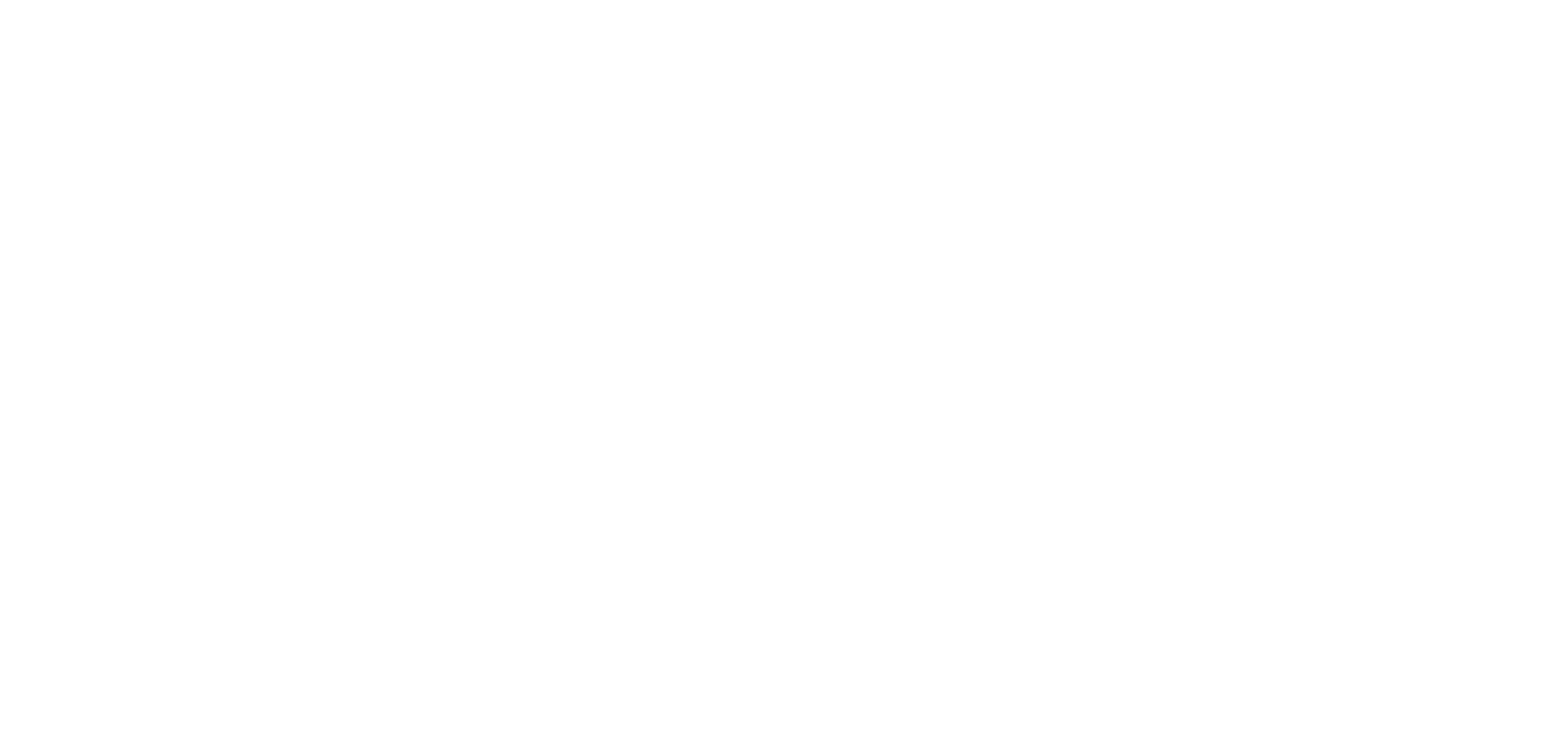
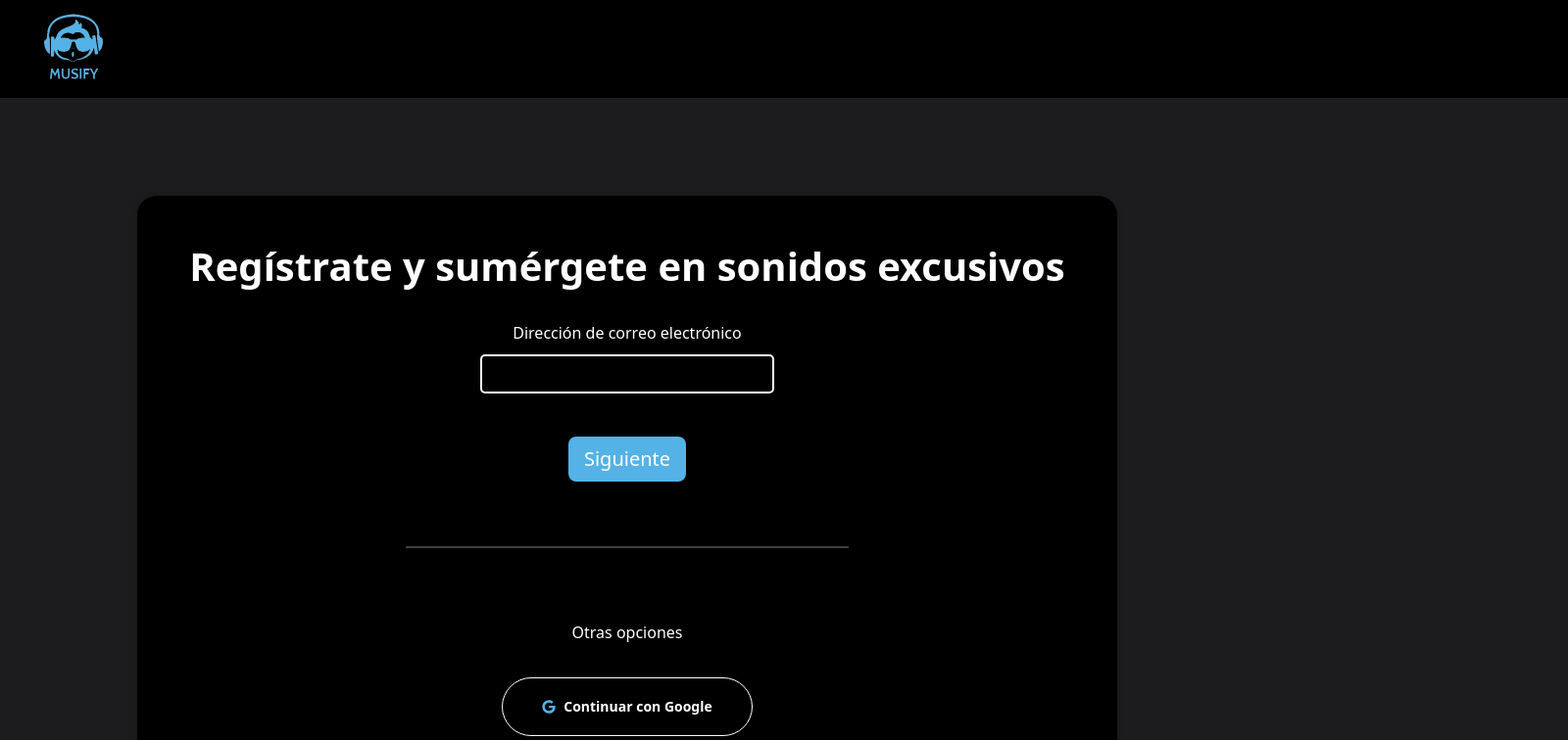
Before and after one commit to UNIZAR-30226-2024-09/Front-Web, a React (Create React App) app in the folder musify/: page /registro_correo in a window 1280 px wide. Before the commit this address had no page. Shown: the top 756 px of the page at 98% size, 1600 px wide, since content can reach past the window. Built offline with nearby package versions, Linux system fonts and the light colour scheme.

Commit message:
pantallas registro

```diff
--- a/musify/src/App.js
+++ b/musify/src/App.js
@@ -1,6 +1,8 @@
 import React from 'react';
 import InicioSesion from "./paginas/inicio_sesion/inicio_sesion";
-import Registro from "./paginas/registro/registro";
+import RegistroCorreo from "./paginas/registro_correo/registro_correo";
+import RegistroClave from "./paginas/registro_clave/registro_clave";
+import RegistroInfo from "./paginas/registro_info/registro_info";
 import { BrowserRouter, Route, Routes } from "react-router-dom";
 
 export default class App extends React.Component {
@@ -9,7 +11,9 @@
       <BrowserRouter>
         <Routes>
           <Route path="/inicio_sesion" element={<InicioSesion />} />
-          <Route path="/registro" element={<Registro />} />
+          <Route path="/registro_correo" element={<RegistroCorreo />} />
+          <Route path="/registro_clave" element={<RegistroClave />} />
+          <Route path="/registro_info" element={<RegistroInfo />} />
         </Routes>
       </BrowserRouter>
     );
--- a/musify/src/paginas/inicio_sesion/inicio_sesion.jsx
+++ b/musify/src/paginas/inicio_sesion/inicio_sesion.jsx
@@ -46,7 +46,7 @@
                     </Button>
                 </div>
                 <div className="text-center mt-2">
-                    <p style={{ color: 'white', marginBottom: '10px' }}>¿No tienes cuenta? <a href="/suscribirse" style={{ color: '#54b2e7' }}>Suscríbete a Musify</a></p>
+                    <p style={{ color: 'white', marginBottom: '10px' }}>¿No tienes cuenta? <a href="/registro_correo" style={{ color: '#54b2e7' }}>Suscríbete a Musify</a></p>
                 </div>
                 {/* Otro contenido que desees incluir en la tarjeta */}
             </div>
--- /dev/null
+++ b/musify/src/paginas/registro_clave/registro_clave.css
@@ -0,0 +1,38 @@
+.registroClave-card {
+    width: 1000px; /* Ajusta la anchura según sea necesario */
+    height: 600px;
+    background-color: black;
+    color: white;
+    border-radius: 20px;
+    box-shadow: 0 4px 8px rgba(0, 0, 0, 0.2);
+    padding: 48px;
+    margin: auto;
+    margin-top: 100px;
+    margin-bottom: 80px; /* Agregamos margen inferior */
+    text-align: center;
+    display: flex;
+    flex-direction: column;
+    justify-content: center;
+}
+
+.custom-button {
+    background-color: black ;
+    height: 60px;
+    border-color: white ;
+    color: white !important;
+    padding-left: 40px !important;
+    padding-right: 40px !important;
+}
+
+.google-icon {
+    color: #54b2e7;
+    vertical-align: middle;
+    margin-right: 8px; /* Agregar un pequeño margen a la derecha del icono */
+    margin-bottom: 4px;
+}
+
+.linea-blanca {
+    border-top: 2px solid white; /* Asegúrate de que el color sea "white" */
+    width: 50%;
+    margin: auto;
+}
--- /dev/null
+++ b/musify/src/paginas/registro_clave/registro_clave.jsx
@@ -0,0 +1,43 @@
+import React from 'react';
+import { Navbar, Image, Button } from 'react-bootstrap';
+//import { FaGoogle } from 'react-icons/fa';
+import './registro_clave.css'; // Si necesitas estilos adicionales que no están cubiertos por Bootstrap
+import logo from '../../imagenes/logo-musify.png';
+
+function RegistroClave() {
+    document.body.style.backgroundColor = "rgb(28,28,30)";
+
+    const handleInicioSesion = () => {
+        // Aquí puedes manejar la lógica para iniciar sesión
+        console.log("Iniciando sesión...");
+    };
+
+    return (
+        <>
+            <Navbar bg="black" variant="black" style={{ width: '1600px', height: '100px', margin: '0 auto' }}>
+                <Navbar.Brand>
+                    <Image src={logo} alt="Logo" style={{ marginRight: '10px', marginTop: '10px', width: '150px', height: '100%' }} />
+                </Navbar.Brand>
+            </Navbar>
+            <div className="registroClave-card">
+            <h1 style={{ fontWeight: 'bold' }}>Crea una contraseña</h1>
+                <div className="text-center mt-4">
+                    <p style={{ color: 'white', marginBottom: '10px' }}>Contraseña</p>
+                </div>
+                <div style={{ display: 'flex', justifyContent: 'center' }}>
+                        <input type="text" className="form-control" style={{ width: '300px', height: '40px', borderRadius: '5px', border: '2px solid white', backgroundColor: 'transparent', color: 'white', padding: '5px 10px', marginBottom: '20px' }} />
+                </div>
+                <div className="text-center mt-4">
+                    <a href="/registro_info" style={{ textDecoration: 'none' }}>
+                        <Button variant="info" className="btn-lg"  style={{ backgroundColor: '#54b2e7', border: 'none', color: 'white' }} onClick={handleInicioSesion}>
+                            Siguiente
+                        </Button>
+                    </a>
+                </div>
+                {/* Otro contenido que desees incluir en la tarjeta */}
+            </div>
+        </>
+    );
+}
+
+export default RegistroClave;
--- a/musify/src/paginas/registro/registro.css
+++ b/musify/src/paginas/registro_correo/registro_correo.css
@@ -1,4 +1,4 @@
-.registro-card {
+.registroCorreo-card {
     width: 1000px; /* Ajusta la anchura según sea necesario */
     height: 600px;
     background-color: black;
--- a/musify/src/paginas/registro/registro.jsx
+++ b/musify/src/paginas/registro_correo/registro_correo.jsx
@@ -1,10 +1,10 @@
 import React from 'react';
 import { Navbar, Image, Button } from 'react-bootstrap';
 import { FaGoogle } from 'react-icons/fa';
-import './registro.css'; // Si necesitas estilos adicionales que no están cubiertos por Bootstrap
+import './registro_correo.css'; // Si necesitas estilos adicionales que no están cubiertos por Bootstrap
 import logo from '../../imagenes/logo-musify.png';
 
-function Registro() {
+function RegistroCorreo() {
     document.body.style.backgroundColor = "rgb(28,28,30)";
 
     const handleInicioSesion = () => {
@@ -19,15 +19,20 @@
                     <Image src={logo} alt="Logo" style={{ marginRight: '10px', marginTop: '10px', width: '150px', height: '100%' }} />
                 </Navbar.Brand>
             </Navbar>
-            <div className="registro-card">
+            <div className="registroCorreo-card">
             <h1 style={{ fontWeight: 'bold' }}>Regístrate y sumérgete en sonidos excusivos</h1>
                 <div className="text-center mt-4">
                     <p style={{ color: 'white', marginBottom: '10px' }}>Dirección de correo electrónico</p>
                 </div>
+                <div style={{ display: 'flex', justifyContent: 'center' }}>
+                        <input type="text" className="form-control" style={{ width: '300px', height: '40px', borderRadius: '5px', border: '2px solid white', backgroundColor: 'transparent', color: 'white', padding: '5px 10px', marginBottom: '20px' }} />
+                </div>
                 <div className="text-center mt-4">
-                    <Button variant="info" className="btn-lg" style={{ backgroundColor: '#54b2e7', border: 'none', color: 'white' }} onClick={handleInicioSesion}>
-                        Siguiente
-                    </Button>
+                    <a href="/registro_clave" style={{ textDecoration: 'none' }}>
+                        <Button variant="info" className="btn-lg"  style={{ backgroundColor: '#54b2e7', border: 'none', color: 'white' }} onClick={handleInicioSesion}>
+                            Siguiente
+                        </Button>
+                    </a>
                 </div>
                 <hr className="linea-blanca" />
                 <div className="text-center mt-2">
@@ -45,4 +50,4 @@
     );
 }
 
-export default Registro;
+export default RegistroCorreo;
--- /dev/null
+++ b/musify/src/paginas/registro_info/registro_info.css
@@ -0,0 +1,38 @@
+.registroInfo-card {
+    width: 1000px; /* Ajusta la anchura según sea necesario */
+    height: 600px;
+    background-color: black;
+    color: white;
+    border-radius: 20px;
+    box-shadow: 0 4px 8px rgba(0, 0, 0, 0.2);
+    padding: 48px;
+    margin: auto;
+    margin-top: 100px;
+    margin-bottom: 80px; /* Agregamos margen inferior */
+    text-align: center;
+    display: flex;
+    flex-direction: column;
+    justify-content: center;
+}
+
+.custom-button {
+    background-color: black ;
+    height: 60px;
+    border-color: white ;
+    color: white !important;
+    padding-left: 40px !important;
+    padding-right: 40px !important;
+}
+
+.google-icon {
+    color: #54b2e7;
+    vertical-align: middle;
+    margin-right: 8px; /* Agregar un pequeño margen a la derecha del icono */
+    margin-bottom: 4px;
+}
+
+.linea-blanca {
+    border-top: 2px solid white; /* Asegúrate de que el color sea "white" */
+    width: 50%;
+    margin: auto;
+}
--- /dev/null
+++ b/musify/src/paginas/registro_info/registro_info.jsx
@@ -0,0 +1,54 @@
+import React from 'react';
+import { Navbar, Image, Button } from 'react-bootstrap';
+//import { FaGoogle } from 'react-icons/fa';
+import './registro_info.css'; // Si necesitas estilos adicionales que no están cubiertos por Bootstrap
+import logo from '../../imagenes/logo-musify.png';
+
+function RegistroInfo() {
+    document.body.style.backgroundColor = "rgb(28,28,30)";
+
+    const handleInicioSesion = () => {
+        // Aquí puedes manejar la lógica para iniciar sesión
+        console.log("Iniciando sesión...");
+    };
+
+    return (
+        <>
+            <Navbar bg="black" variant="black" style={{ width: '1600px', height: '100px', margin: '0 auto' }}>
+                <Navbar.Brand>
+                    <Image src={logo} alt="Logo" style={{ marginRight: '10px', marginTop: '10px', width: '150px', height: '100%' }} />
+                </Navbar.Brand>
+            </Navbar>
+            <div className="registroInfo-card">
+            <h1 style={{ fontWeight: 'bold' }}>Cuéntanos sobre ti</h1>
+                <div className="text-center mt-4">
+                    <p style={{ color: 'white', marginBottom: '10px' }}>Nombre</p>
+                </div>
+                <div className="text-center mt-4">
+                    <p style={{ color: 'white', marginBottom: '10px' }}>Este nombre aparecerá en tu perfil</p>
+                </div>
+                <div style={{ display: 'flex', justifyContent: 'center' }}>
+                        <input type="text" className="form-control" style={{ width: '300px', height: '40px', borderRadius: '5px', border: '2px solid white', backgroundColor: 'transparent', color: 'white', padding: '5px 10px', marginBottom: '20px' }} />
+                </div>
+                <div className="text-center mt-4">
+                    <p style={{ color: 'white', marginBottom: '10px' }}>Fecha de nacimiento</p>
+                </div>
+                <div style={{ display: 'flex', justifyContent: 'center' }}>
+                        <input type="text" className="form-control" style={{ width: '300px', height: '40px', borderRadius: '5px', border: '2px solid white', backgroundColor: 'transparent', color: 'white', padding: '5px 10px', marginBottom: '20px' }} />
+                </div>
+                <div className="text-right mt-4">
+                    <p style={{ color: 'white', marginBottom: '10px' }}>Género</p>
+                </div>
+                <p><input type="radio" name="sexo" value="h" /> Hombre <input type="radio" name="sexo" value="m" /> Mujer <input type="radio" name="sexo" value="o" /> Otro <input type="radio" name="sexo" value="p" /> Prefiero no decirlo</p>
+                <div className="text-center mt-4">
+                    <Button variant="info" className="btn-lg" style={{ backgroundColor: '#54b2e7', border: 'none', color: 'white' }} onClick={handleInicioSesion}>
+                        Siguiente
+                    </Button>
+                </div>
+                {/* Otro contenido que desees incluir en la tarjeta */}
+            </div>
+        </>
+    );
+}
+
+export default RegistroInfo;
```
